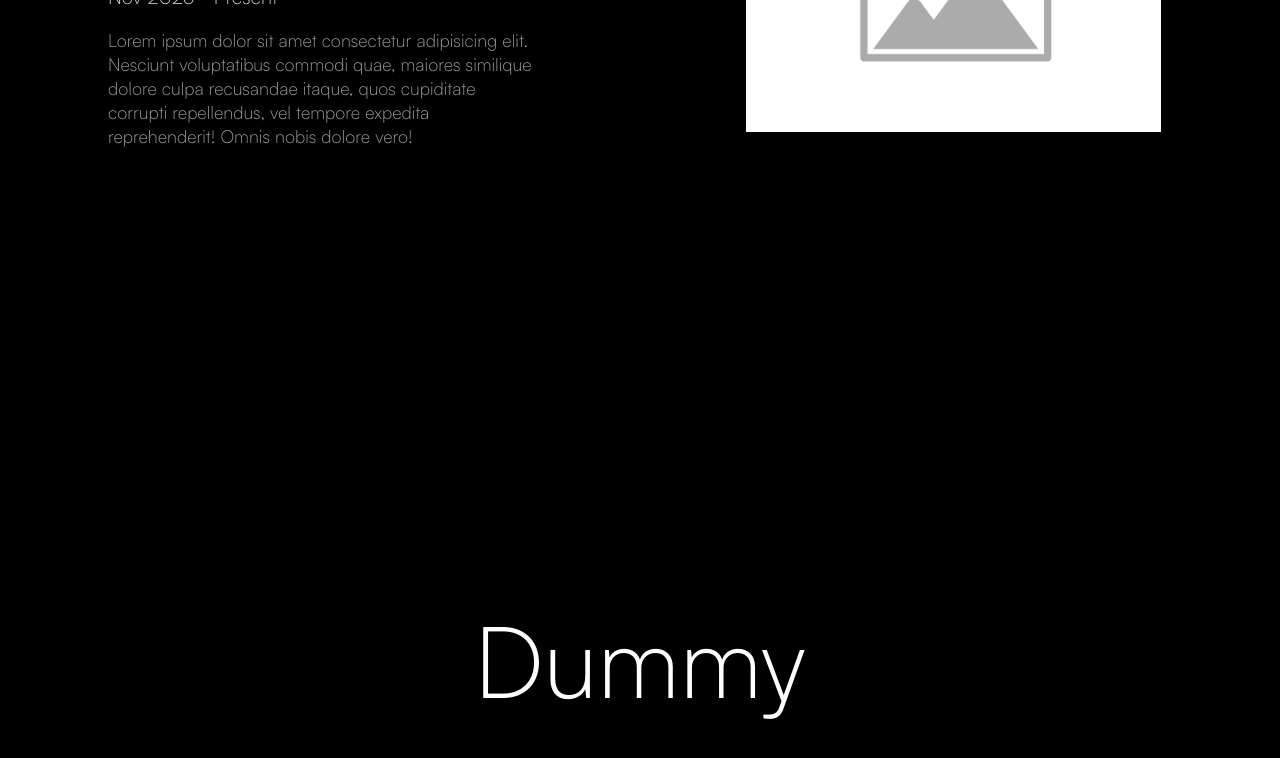
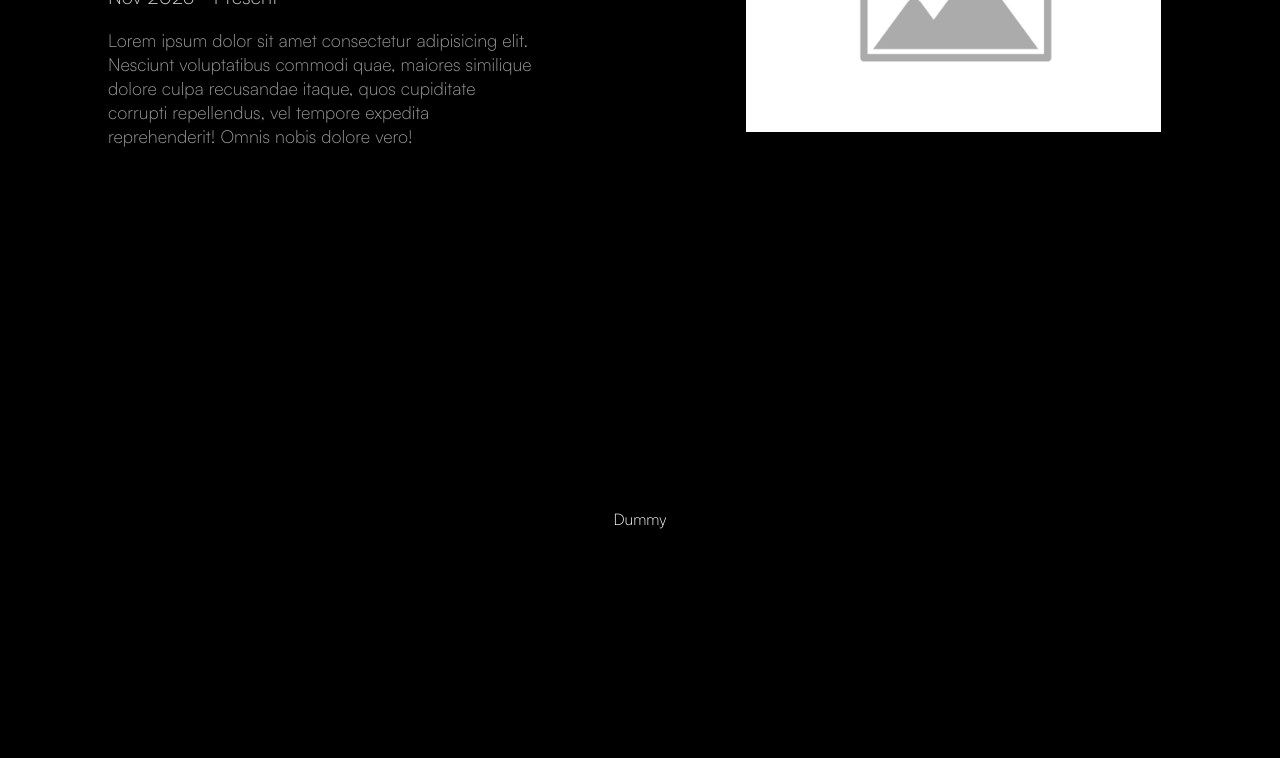
Before and after one commit to BenW2k/Portfolio, a Next.js app in the folder frontend/: page / in a window 1280 px wide. Shown: the part 3015-3773 px from the top of the page. Built offline with nearby package versions, Linux system fonts and the light colour scheme.

Commit message:
+skills h1 font size change 100px -> 64px

```diff
--- a/frontend/app/styles/pages/home.module.css
+++ b/frontend/app/styles/pages/home.module.css
@@ -36,6 +36,6 @@
   padding-top: 200px;
   text-align: center;
 }
-.dummy-container p {
-  font-size: 100px;
+.dummy-container h1 {
+  font-size: 64px;
 }/*# sourceMappingURL=home.module.css.map */
--- a/frontend/app/styles/pages/home.module.scss
+++ b/frontend/app/styles/pages/home.module.scss
@@ -36,8 +36,8 @@
 .dummy-container {
   padding-top: 200px;
   text-align: center;
-  p {
-    font-size: 100px;
+  h1 {
+    font-size: 64px;
   }
 }
 
```
